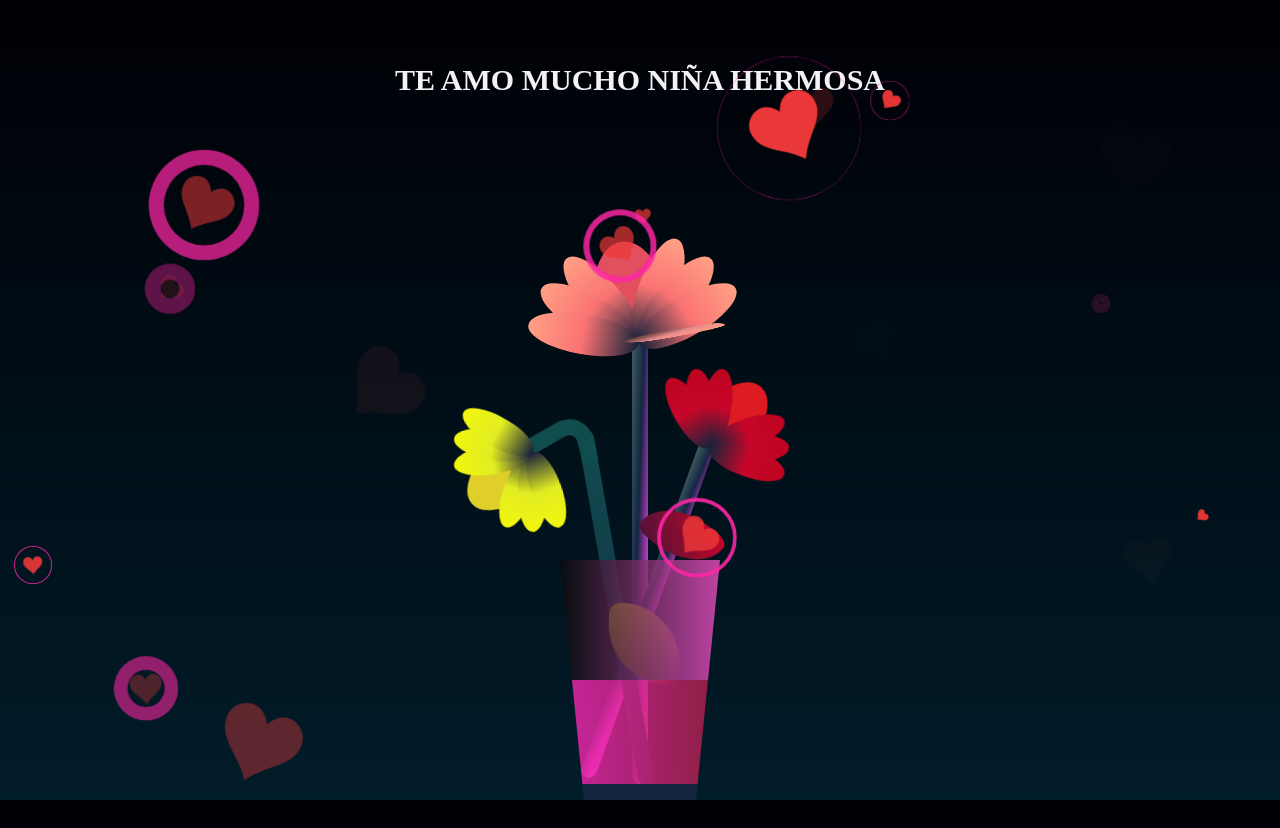
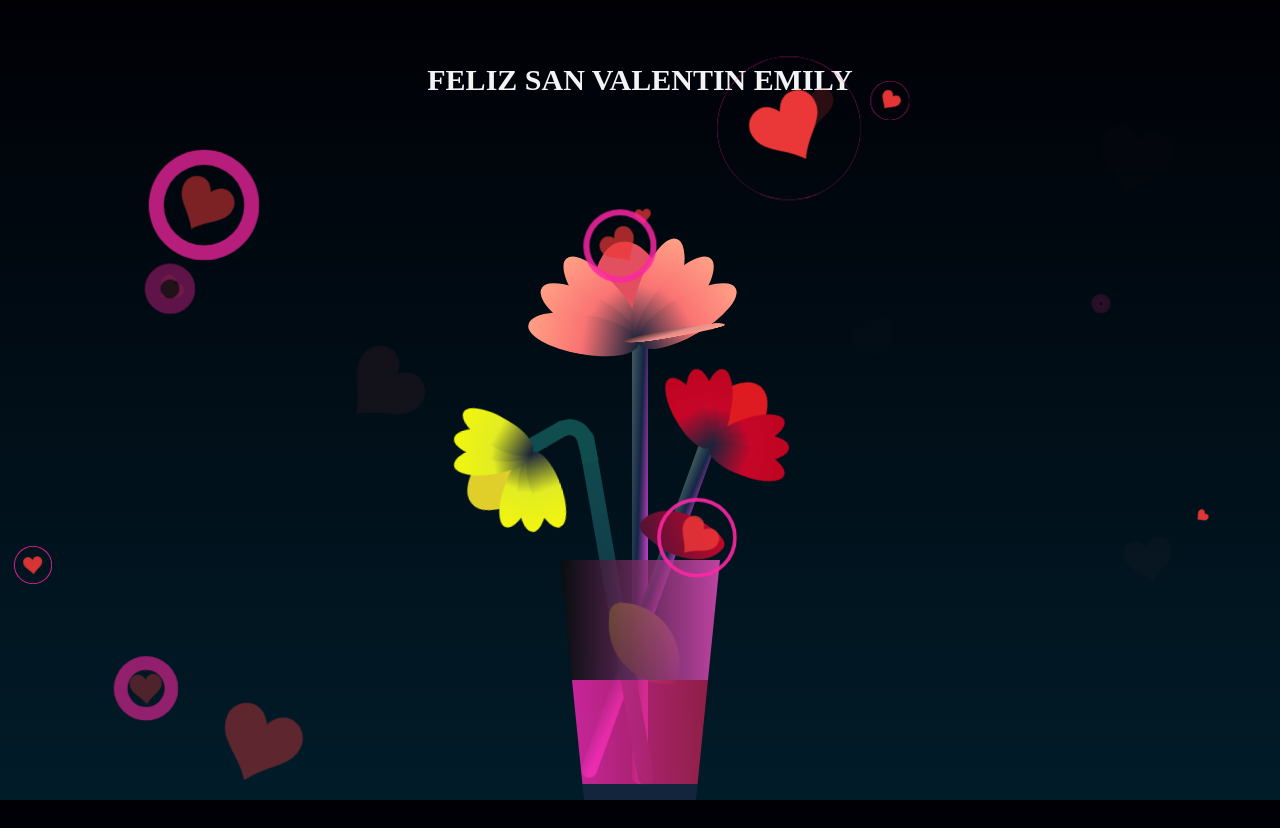
Before and after one commit to 20064/florero, a plain HTML site: page index.html in a window 1280 px wide. Drawn offline with Linux system fonts and the light colour scheme.

Commit message:
Update index.html

```diff
--- a/index.html
+++ b/index.html
@@ -17,7 +17,7 @@
 
 </head>
 <body>
-  <div id="texto1">TE AMO MUCHO NIÑA HERMOSA</div>
+  <div id="texto1">FELIZ SAN VALENTIN EMILY</div>
 <div class="flower">
         <div class="f-wrapper">
             <div class="flower__line"></div>
```
